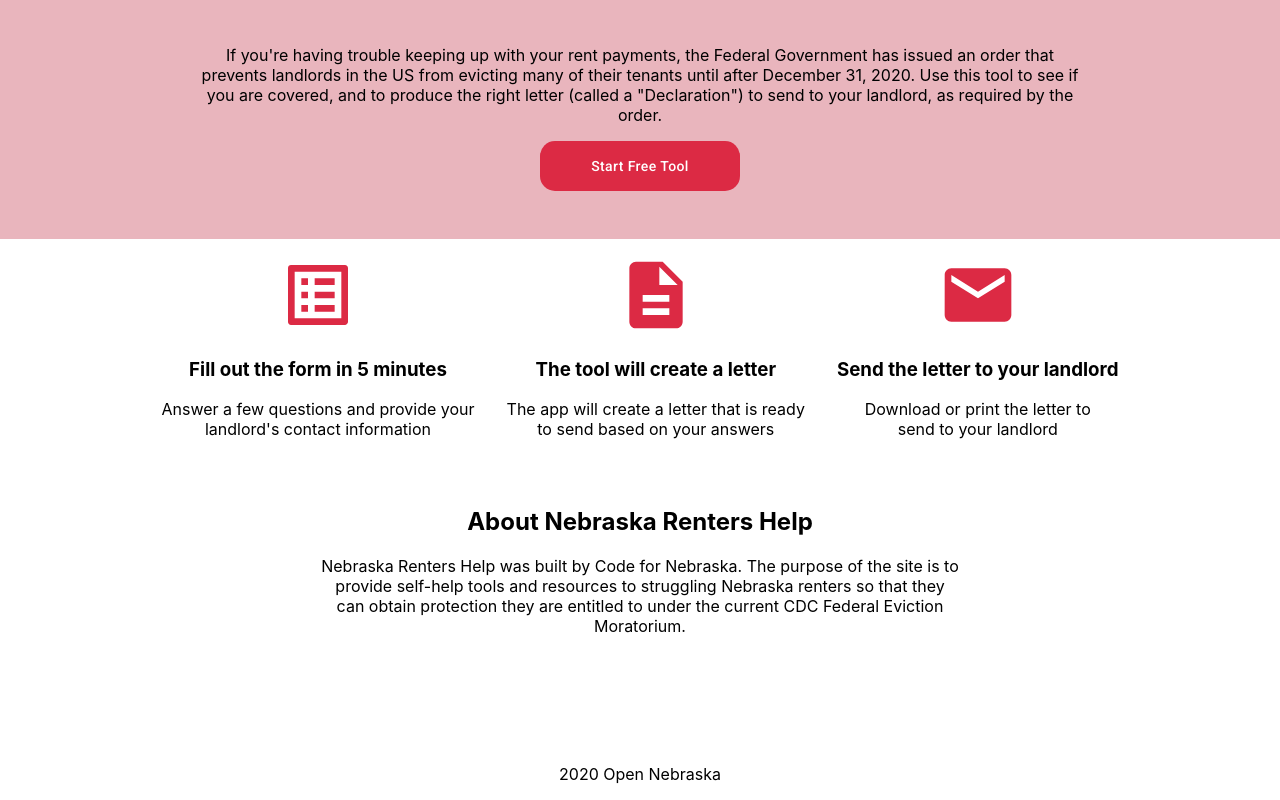
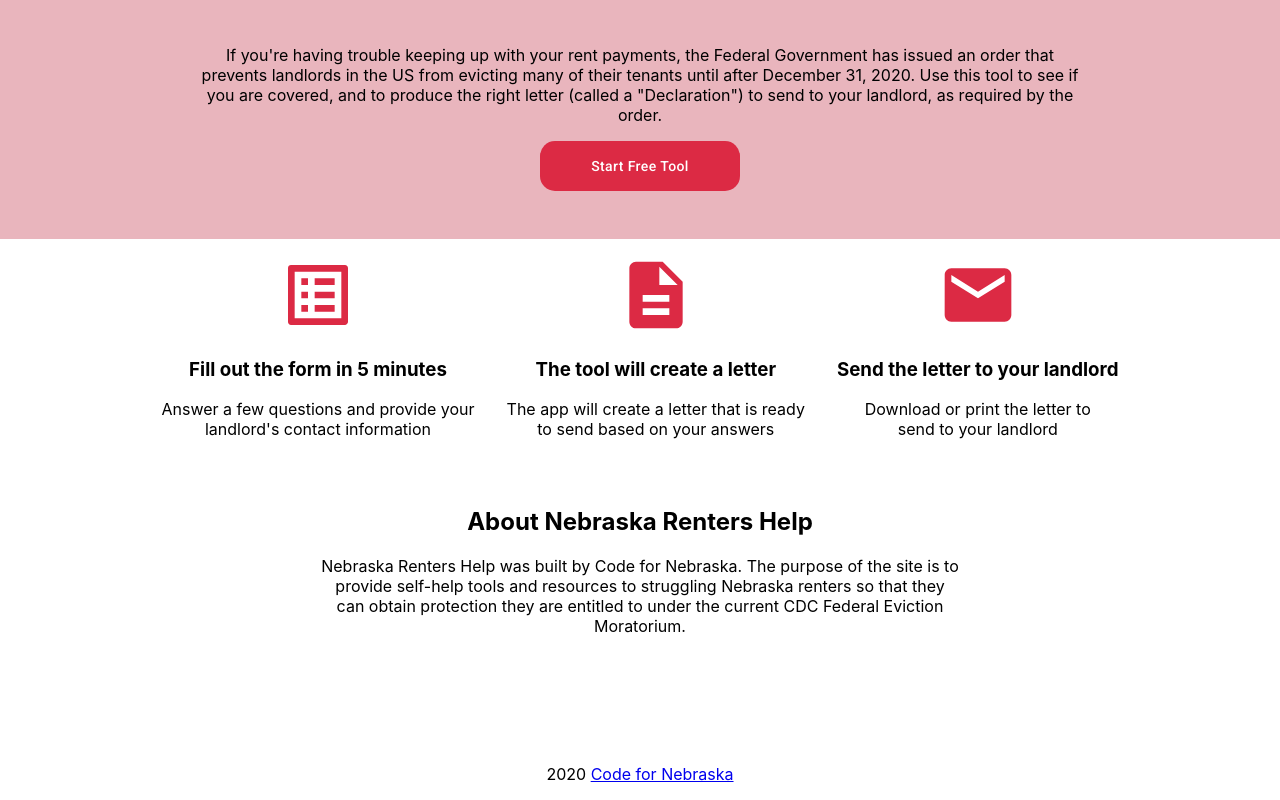
Before and after one commit to opennebraska/renters-help, a React (Create React App) app: page / in a window 1280 px wide. Shown: the part 356-1156 px from the top of the page. Built offline with nearby package versions, Linux system fonts and the light colour scheme.

Commit message:
change footer to Code for Nebraska

```diff
--- a/src/components/Home.js
+++ b/src/components/Home.js
@@ -92,7 +92,7 @@ export default function Home({state, setState}) {
                 </Box>
                 <Box pt={10}>
                     <footer>
-                        <p>2020 Open Nebraska</p>
+                        <p>2020 <a href="https://codefornebraska.org/" target="_blank" rel="nofollow">Code for Nebraska</a></p>
                     </footer>
                 </Box>
             </div>
```
